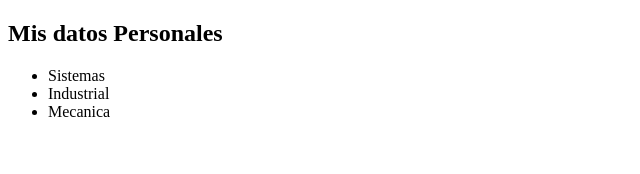
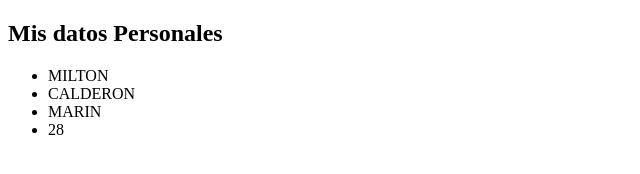
Before and after one commit to tinyayoc/milton-calderon, a plain HTML site: page index.html in a window 1280 px wide. Shown: the full height of the page, 0-640 px from the left. Drawn offline with Linux system fonts and the light colour scheme.

Commit message:
Update index.html

```diff
--- a/index.html
+++ b/index.html
@@ -9,9 +9,10 @@
 <body>
     <h2>Mis datos Personales</h2>
     <ul>
-        <li>Sistemas</li>
-        <li>Industrial</li>
-        <li>Mecanica</li>
+<li>MILTON</li>
+        <li>CALDERON</li>
+        <li>MARIN</li>
+        <li>28</li>
     </ul>
 </body>
 </html>
```
